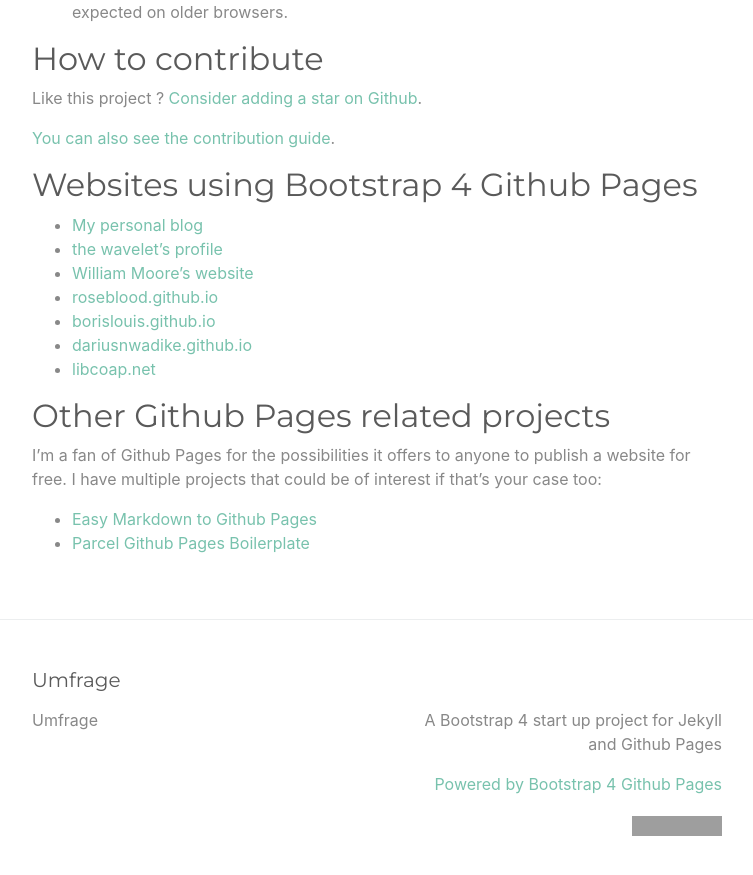
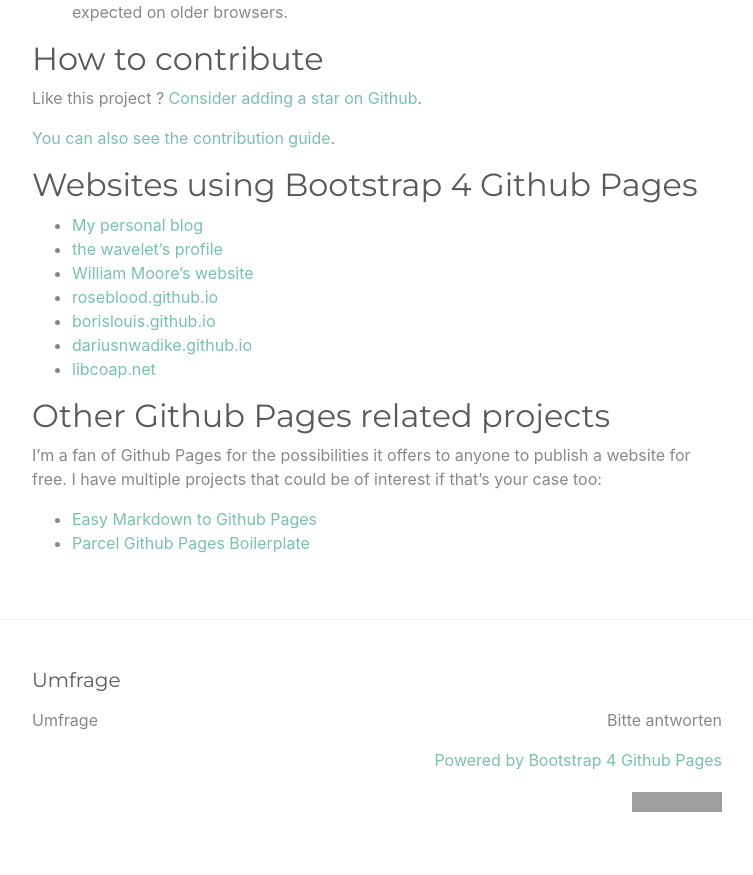
Before and after one commit to SchuelerUmfrage/Site, a Jekyll site: the page built from index.md, in a window 1280 px wide and 900 px high, scrolled down 2544 px. Shown: the top 875 px of the window, without its empty margins (263-1016 px from the left). Built offline with Jekyll 4.4.1, drawn with Linux system fonts in a browser that asks for light colours; grey boxes are pictures that could not be loaded.

Commit message:
Update _config.yml

```diff
--- a/_config.yml
+++ b/_config.yml
@@ -16,7 +16,7 @@
 title: Umfrage
 email: ""
 description: >- # this means to ignore newlines until "baseurl:"
-  A Bootstrap 4 start up project for Jekyll and Github Pages
+  Bitte antworten
 #baseurl: "" # the subpath of your site, e.g. /blog
 #url: "" # the base hostname & protocol for your site, e.g. http://example.com
 #twitter_username: jekyllrb
```
